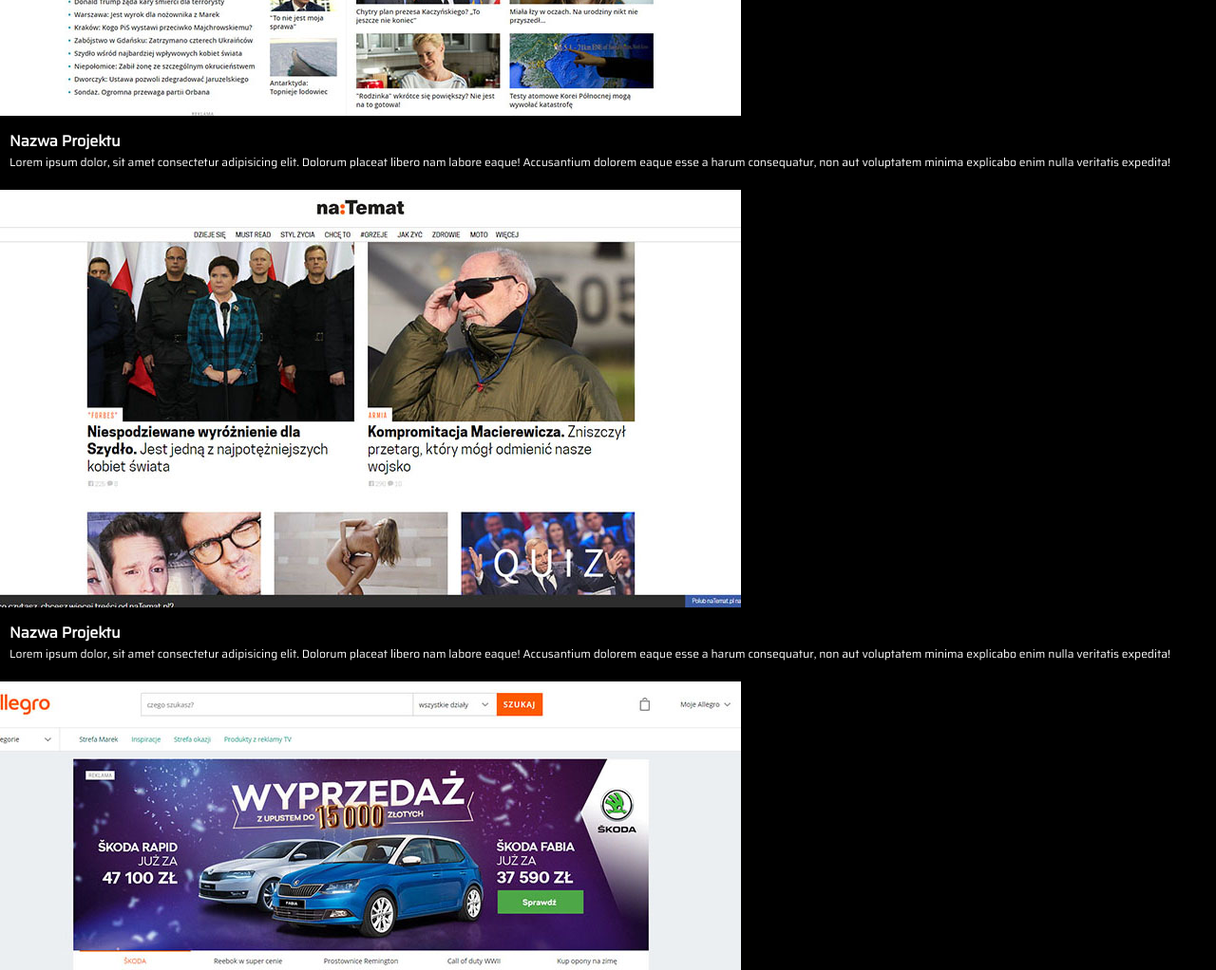
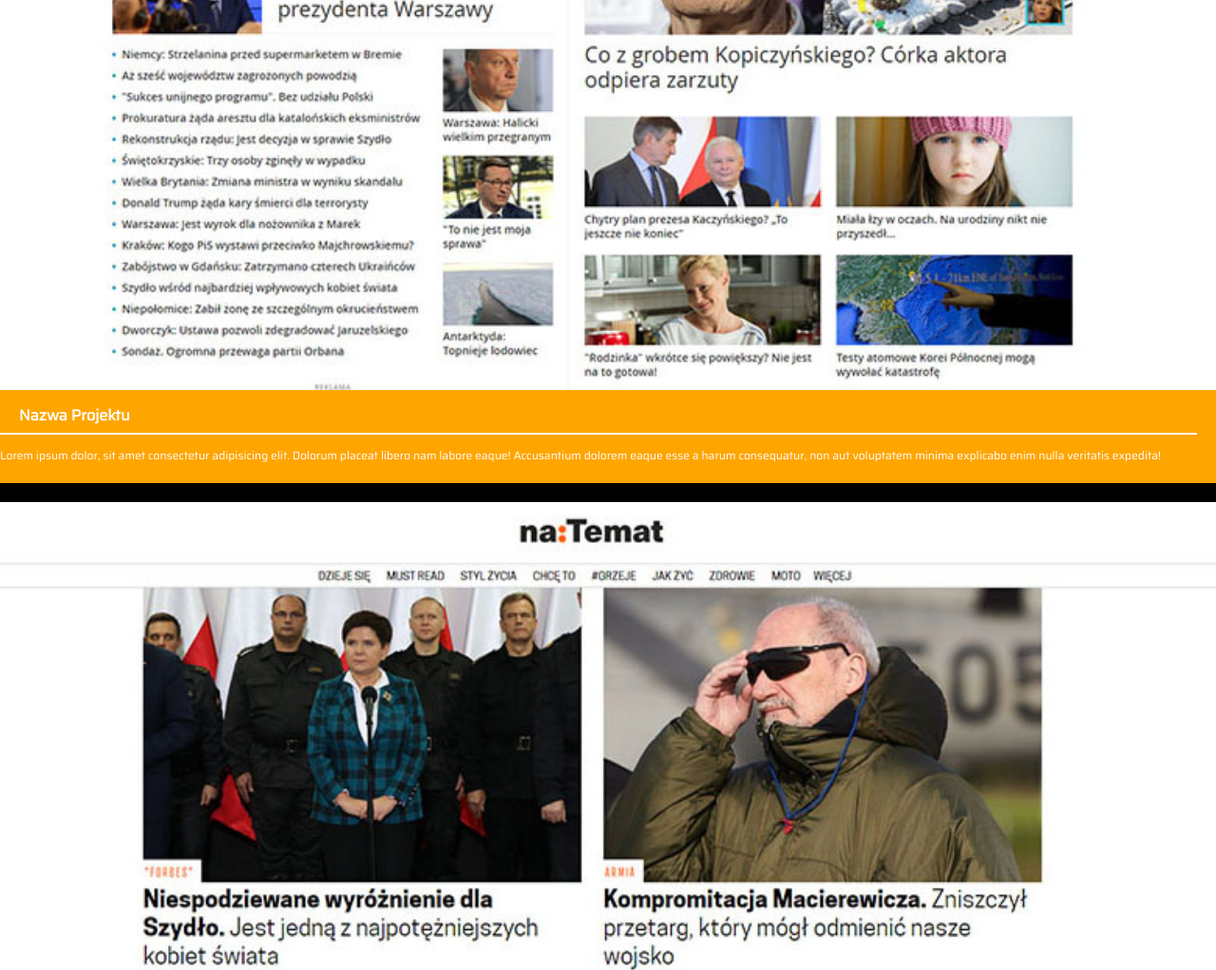
Before and after one commit to tomaszp123/Wizytowka, a website: page index.html in a window 1280 px wide. Shown: the part 1900-2922 px from the top of the page at 95% size. Drawn offline with Linux system fonts and the light colour scheme.

Commit message:
styling 2

```diff
--- a/css/style.css
+++ b/css/style.css
@@ -350,7 +350,7 @@
     padding: 0 10px;
 }
 
-.portfolio web img {
+.portfolio .web img {
     width: 100%;
 }
 
@@ -358,18 +358,30 @@
     color: #fff;
     font-family: 'Saira', sans-serif;
     font-weight: normal;
-    padding: 10px 20px 20px 10px;
+    padding: 10px 20px 20px 0px;
     text-align: left;
 }
 
 .portfolio .about h2 {
     font-size: 16px;
+    border-bottom: 2px solid #fff;
+    margin-bottom: 12px;
+    padding-bottom: 6px;
+    text-indent: 20px;
 }
 
 .portfolio .about p {
     font-size: 12px;
 }
 
-.portfolio .project:nth-last-of-type(odd) {
+.portfolio .project {
+    margin-bottom: 20px;
+}
+
+.portfolio .project:nth-last-of-type(even) {
     background-color: orange;
 }
+
+.portfolio .project:nth-last-of-type(odd) {
+    background-color: deepskyblue;
+}
--- a/index.html
+++ b/index.html
@@ -54,8 +54,8 @@
     </section>
     <section class="portfolio">
         <h1>Projekty z których jestem dumny</h1>
-        <!-- <h4>Tak naprawdę to nie są moje projekty. Ucze się jeszcze, ale dam radę.</!--> -->
-        <div class="project1">
+        <h4>Tak naprawdę to nie są moje projekty. Ucze się jeszcze, ale dam radę.</h4>
+        <div class="project">
             <div class="web">
                 <img src="./images/portfolio1.jpg" alt="Przykład 1">
             </div>
@@ -66,7 +66,7 @@
                     veritatis expedita!</p>
             </div>
         </div>
-        <div class="project2">
+        <div class="project">
             <div class="web">
                 <img src="./images/portfolio2.jpg" alt="Przykład 2">
             </div>
@@ -77,7 +77,7 @@
                     veritatis expedita!</p>
             </div>
         </div>
-        <div class="project3">
+        <div class="project">
             <div class="web">
                 <img src="./images/portfolio3.jpg" alt="Przykład 3">
             </div>
@@ -88,7 +88,7 @@
                     veritatis expedita!</p>
             </div>
         </div>
-        <div class="project4">
+        <div class="project">
             <div class="web">
                 <img src="./images/portfolio4.jpg" alt="Przykład 4">
             </div>
@@ -103,7 +103,7 @@
     <section></section>
     <section></section>
     <section>
-        <!-- <script src="dist/main.js"></script> -->
+        <script src="dist/main.js"></script>
     </section>
     <footer></footer>
 </body>
```
